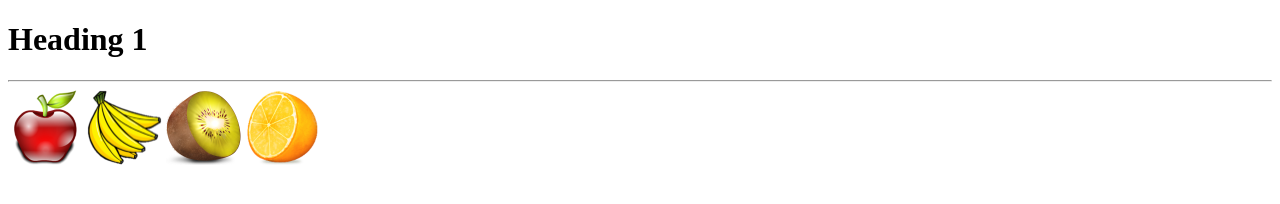
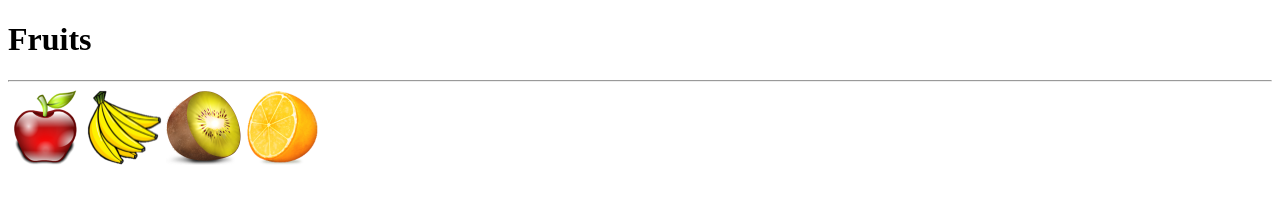
Before and after one commit to nngocanh132/nngocanh132.github.io, a plain HTML site: page week3/index.html in a window 1280 px wide. Drawn offline with Linux system fonts and the light colour scheme.

Commit message:
Update index.html

```diff
--- a/week3/index.html
+++ b/week3/index.html
@@ -6,7 +6,7 @@
   <title>Fruits</title>
 </head>
 <body>
-  <h1>Heading 1</h1>
+  <h1>Fruits</h1>
   <hr>
   <img src="images/apple.png">
   <img src="images/banana.png">
```
